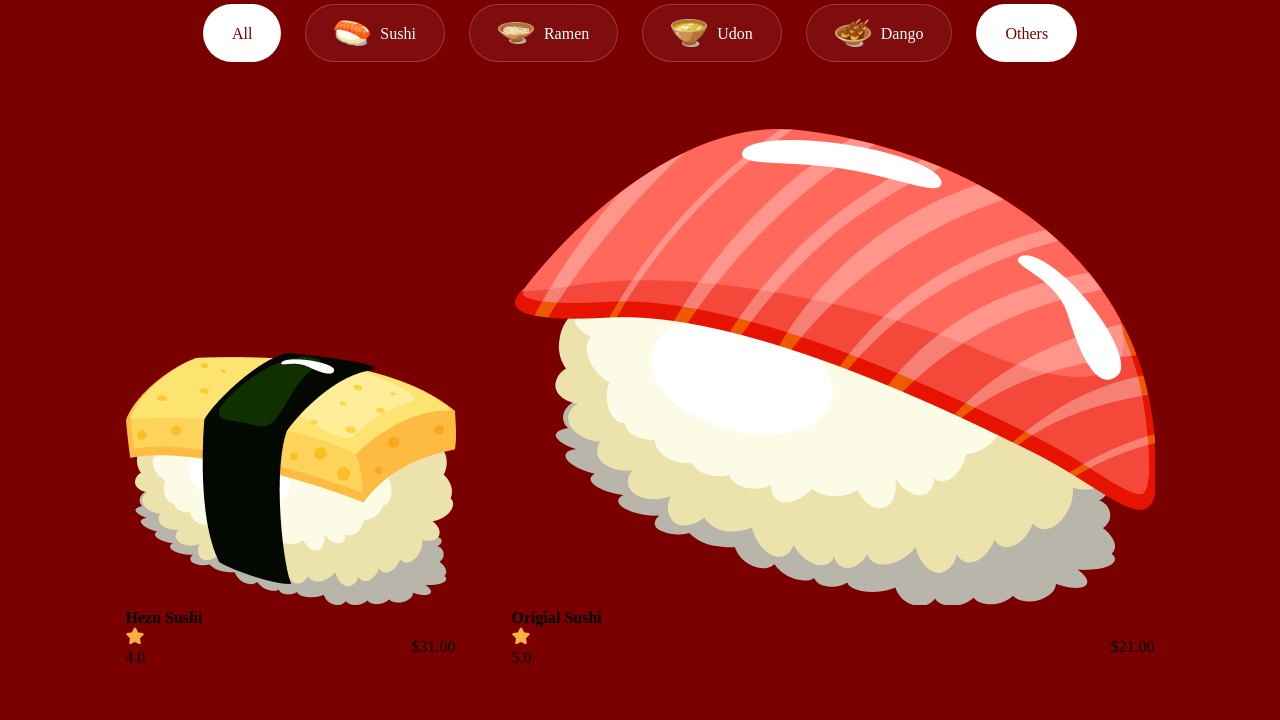
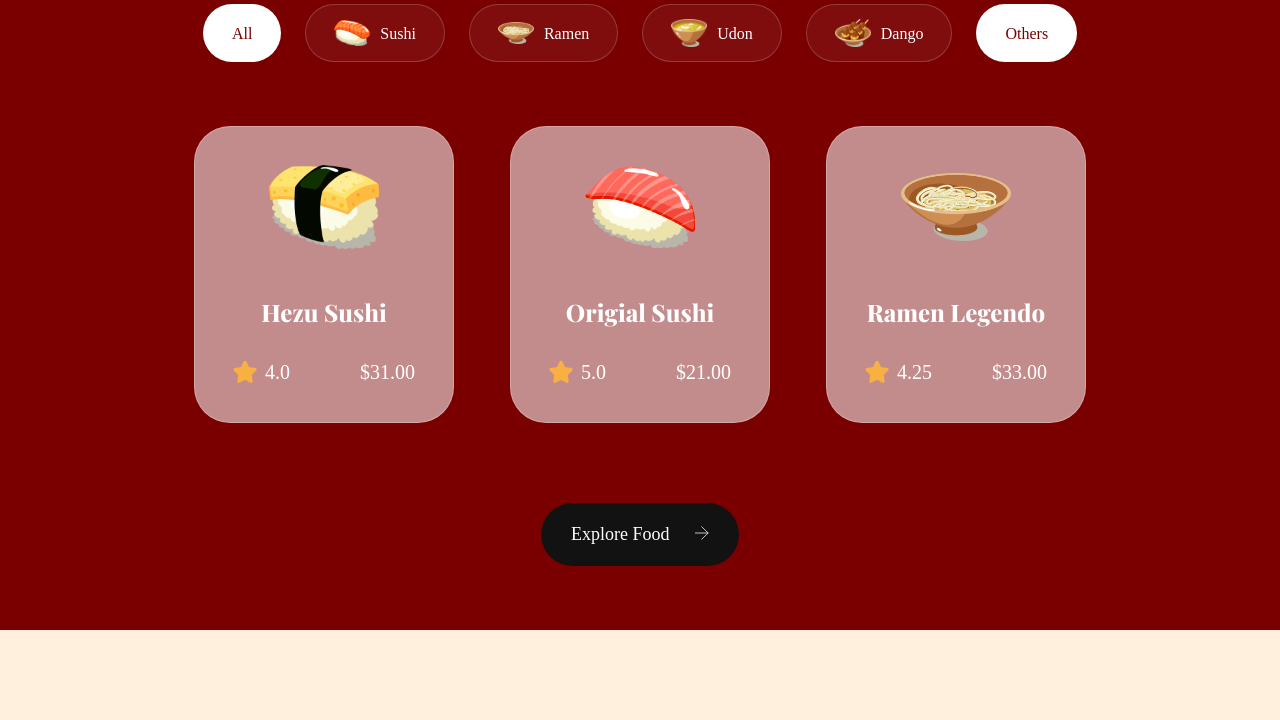
Before and after one commit to gokul4305/sushi-project, a website built with Vite: page index.html in a window 1280 px wide. Shown: the part 1800-2520 px from the top of the page. After the commit the page ends 2430 px from the top, so only its background shows below. Built offline with nearby package versions, Linux system fonts and the light colour scheme; a web font is replaced by a local one.

Commit message:
last stage of that section

```diff
--- a/css/sections/popular.css
+++ b/css/sections/popular.css
@@ -85,3 +85,55 @@
   object-fit: contain;
   margin-left: 21px;
 }
+.popular-foods__card {
+  padding: 38px;
+  min-width: 260px;
+  height: fit-content;
+  display: flex;
+  align-items: center;
+  flex-direction: column;
+  border-radius: 36px;
+  background: rgba(255, 255, 255, 0.55);
+  border: 1px solid rgba(255, 255, 255, 0.25);
+}
+.popular-foods__card img {
+  width: 110px;
+  height: 84px;
+  object-fit: contain;
+}
+.popular-foods__card-title {
+  margin-top: 47px;
+
+  font-weight: 800;
+  font-size: 24px;
+  line-height: 32px;
+  font-family: var(--playfair-display);
+  color: #fff;
+  text-align: center;
+}
+.popular-foods__card-details {
+  width: 100%;
+  margin-top: 32px;
+}
+.popular-foods__card-rating {
+  display: flex;
+  align-items: center;
+  gap: 8px;
+}
+.popular-foods__card-rating img {
+  width: 24px;
+  height: 24px;
+  object-fit: contain;
+}
+.popular-foods__card-rating p {
+  font-size: 20px;
+  font-weight: 300;
+  font-family: var(--plus-jakata-sans);
+  color: #fff;
+}
+.popular-foods__card-price {
+  font-size: 20px;
+  font-weight: 500;
+  font-family: var(--plus-jakata-sans);
+  color: #fff;
+}
```
